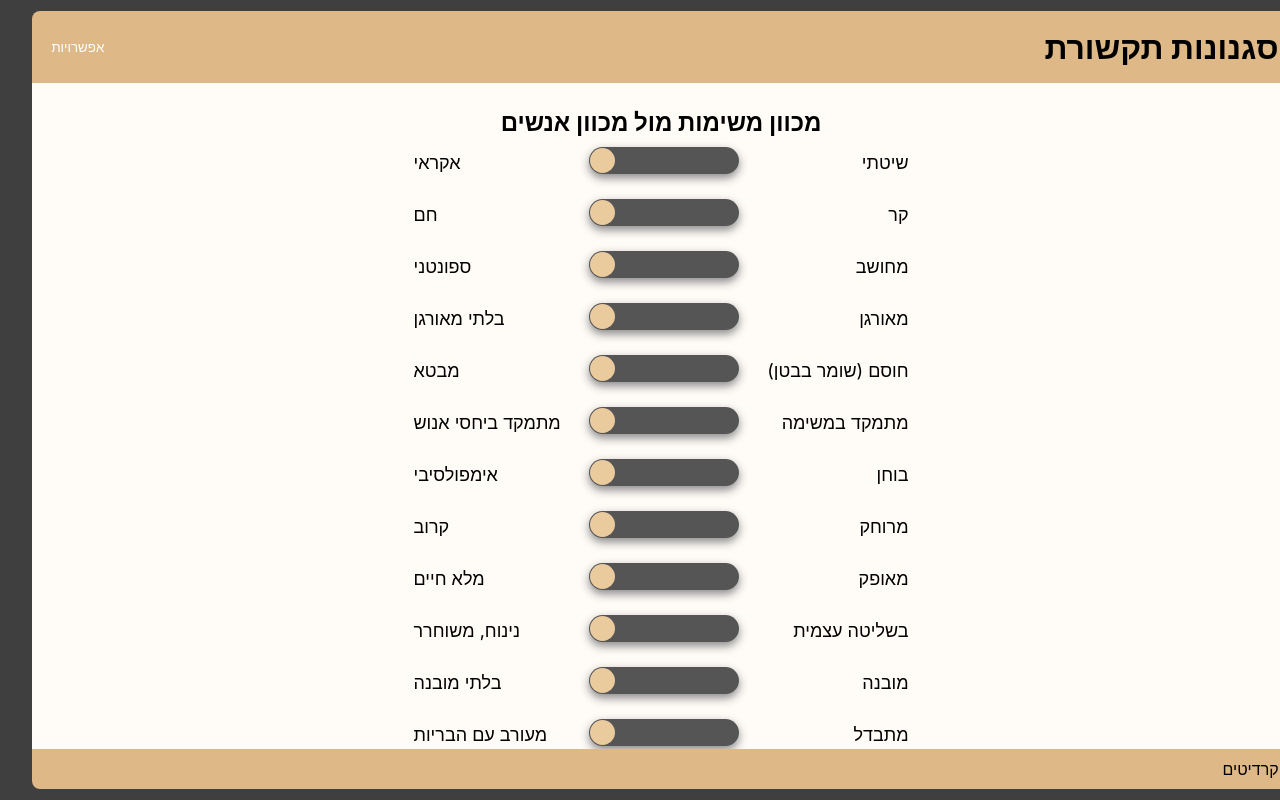
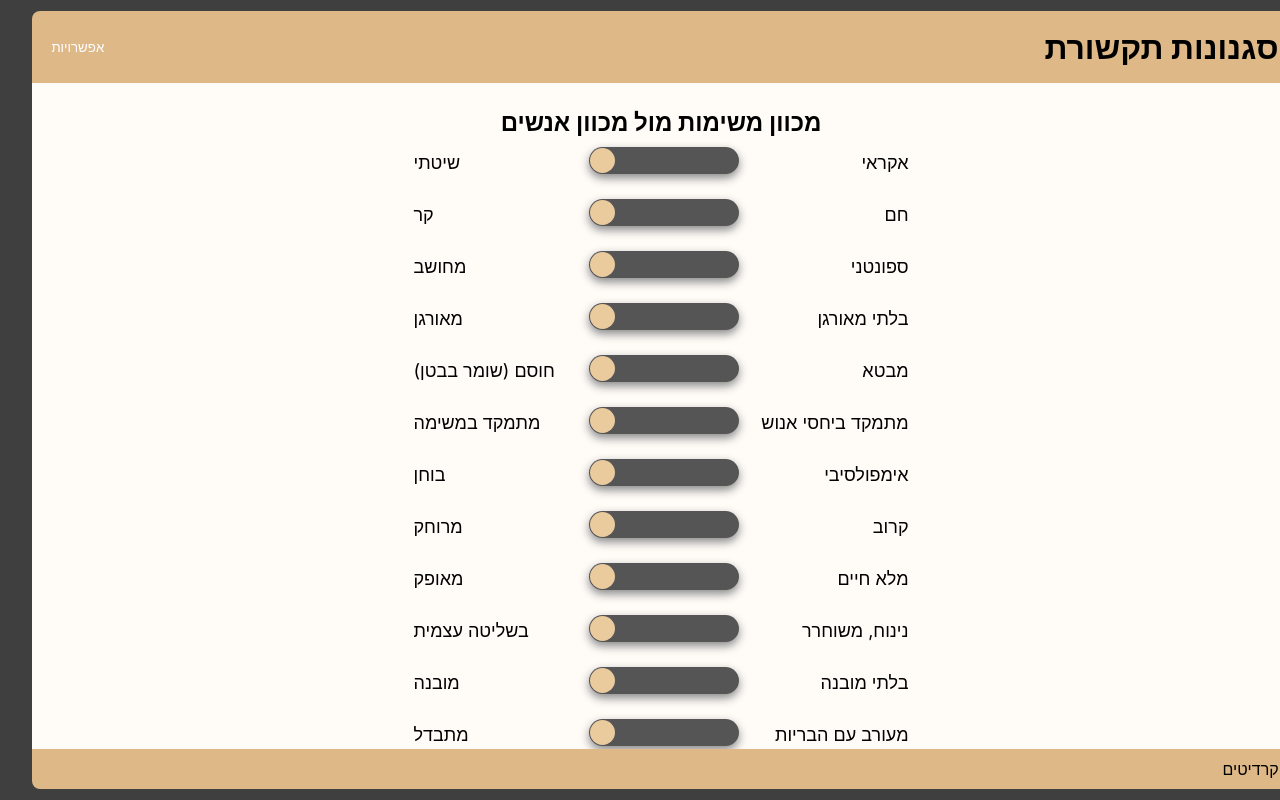
Before and after one commit to NitzanC07/communication-styles, a Next.js app: page /questionaries in a window 1280 px wide. Built offline with nearby package versions, Linux system fonts and the light colour scheme.

Commit message:
Make the chart page css

```diff
--- a/data/questionaries.json
+++ b/data/questionaries.json
@@ -2,26 +2,34 @@
   "firstQuestionary": {
     "subject": "מכוון משימות מול מכוון אנשים",
     "questions": [
-      { "queNumber": 1, "option1": "שיטתי", "option2": "אקראי" },
-      { "queNumber": 2, "option1": "קר", "option2": "חם" },
-      { "queNumber": 3, "option1": "מחושב", "option2": "ספונטני" },
-      { "queNumber": 4, "option1": "מאורגן", "option2": "בלתי מאורגן" },
-      { "queNumber": 5, "option1": "חוסם (שומר בבטן)", "option2": "מבטא" },
-      { "queNumber": 6, "option1": "מתמקד במשימה", "option2": "מתמקד ביחסי אנוש" },
-      { "queNumber": 7, "option1": "בוחן", "option2": "אימפולסיבי" },
-      { "queNumber": 8, "option1": "מרוחק", "option2": "קרוב" },
-      { "queNumber": 9, "option1": "מאופק", "option2": "מלא חיים" },
-      { "queNumber": 10, "option1": "בשליטה עצמית", "option2": "נינוח, משוחרר" },
-      { "queNumber": 11, "option1": "מובנה", "option2": "בלתי מובנה" },
-      { "queNumber": 12, "option1": "מתבדל", "option2": "מעורב עם הבריות" },
-      { "queNumber": 13, "option1": "נוקשה", "option2": "גמיש" },
-      { "queNumber": 14, "option1": "מעונב", "option2": "לא רשמי" },
-      { "queNumber": 15, "option1": "שכלתני", "option2": "רגשני" },
-      { "queNumber": 16, "option1": "מתוח", "option2": "רפוי" },
-      { "queNumber": 17, "option1": "בלתי זמין", "option2": "זמין" },
-      { "queNumber": 18, "option1": "ממוקד", "option2": "בלתי ממוקד" },
-      { "queNumber": 19, "option1": "ממושמע", "option2": "מפוזר" },
-      { "queNumber": 20, "option1": "שגרתי", "option2": "לא שועה למוסכמות" }
+      { "queNumber": 1, "option2": "שיטתי", "option1": "אקראי" },
+      { "queNumber": 2, "option2": "קר", "option1": "חם" },
+      { "queNumber": 3, "option2": "מחושב", "option1": "ספונטני" },
+      { "queNumber": 4, "option2": "מאורגן", "option1": "בלתי מאורגן" },
+      { "queNumber": 5, "option2": "חוסם (שומר בבטן)", "option1": "מבטא" },
+      {
+        "queNumber": 6,
+        "option2": "מתמקד במשימה",
+        "option1": "מתמקד ביחסי אנוש"
+      },
+      { "queNumber": 7, "option2": "בוחן", "option1": "אימפולסיבי" },
+      { "queNumber": 8, "option2": "מרוחק", "option1": "קרוב" },
+      { "queNumber": 9, "option2": "מאופק", "option1": "מלא חיים" },
+      {
+        "queNumber": 10,
+        "option2": "בשליטה עצמית",
+        "option1": "נינוח, משוחרר"
+      },
+      { "queNumber": 11, "option2": "מובנה", "option1": "בלתי מובנה" },
+      { "queNumber": 12, "option2": "מתבדל", "option1": "מעורב עם הבריות" },
+      { "queNumber": 13, "option2": "נוקשה", "option1": "גמיש" },
+      { "queNumber": 14, "option2": "מעונב", "option1": "לא רשמי" },
+      { "queNumber": 15, "option2": "שכלתני", "option1": "רגשני" },
+      { "queNumber": 16, "option2": "מתוח", "option1": "רפוי" },
+      { "queNumber": 17, "option2": "בלתי זמין", "option1": "זמין" },
+      { "queNumber": 18, "option2": "ממוקד", "option1": "בלתי ממוקד" },
+      { "queNumber": 19, "option2": "ממושמע", "option1": "מפוזר" },
+      { "queNumber": 20, "option2": "שגרתי", "option1": "לא שועה למוסכמות" }
     ]
   },
   "secondQuestionary": {
@@ -49,8 +57,8 @@
       { "queNumber": 20, "option1": "פורש", "option2": "פועל" }
     ]
   },
-    "resultQuestionaries": {
-      "subject": "תוצאת השאלונים",
-      "questions": []
-    }
+  "resultQuestionaries": {
+    "subject": "תוצאת השאלונים",
+    "questions": []
+  }
 }
--- a/src/app/globals.css
+++ b/src/app/globals.css
@@ -37,6 +37,14 @@ body {
   border-top-left-radius: 8px;
   border-top-right-radius: 8px;
 }
+h1 {
+  font-size: 32px;
+}
+@media screen and (max-width: 400px) {
+  h1 {
+    font-size: 20px;
+  }
+}
 .footer {
   height: 40px;
   border-bottom-left-radius: 8px;
--- a/src/app/questionaries/page.tsx
+++ b/src/app/questionaries/page.tsx
@@ -76,9 +76,9 @@ function QuestionaryModel() {
           <h3>ארבעה סגנונות תקשורת - רקע</h3>
           <ul>
             <li>משימתי</li>
+            <li>תומך</li>
+            <li>מנתח</li>
             <li>מקדם</li>
-            <li>מנתח</li>
-            <li>תומך</li>
           </ul>
           <Button onClick={nextStage} text={"הבא"} />
         </>
```
Also changed, not shown: src/app/[coordinates]/page.tsx (+29 -13 lines), src/app/[coordinates]/styles.module.css (+125 -5 lines).
